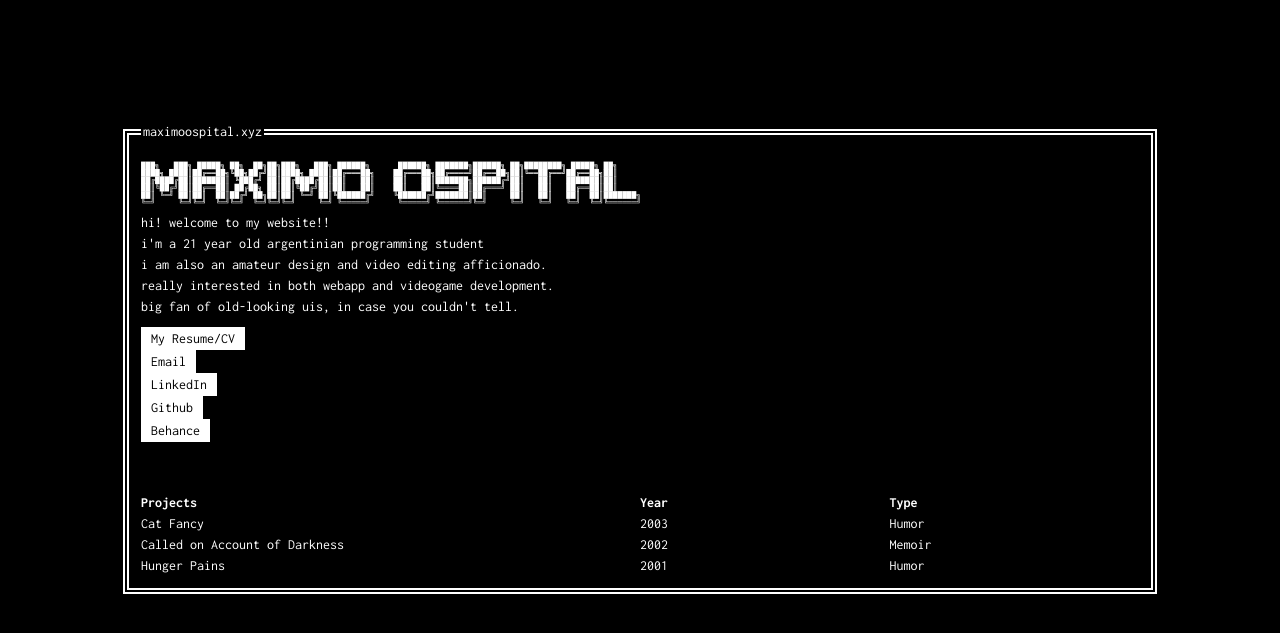
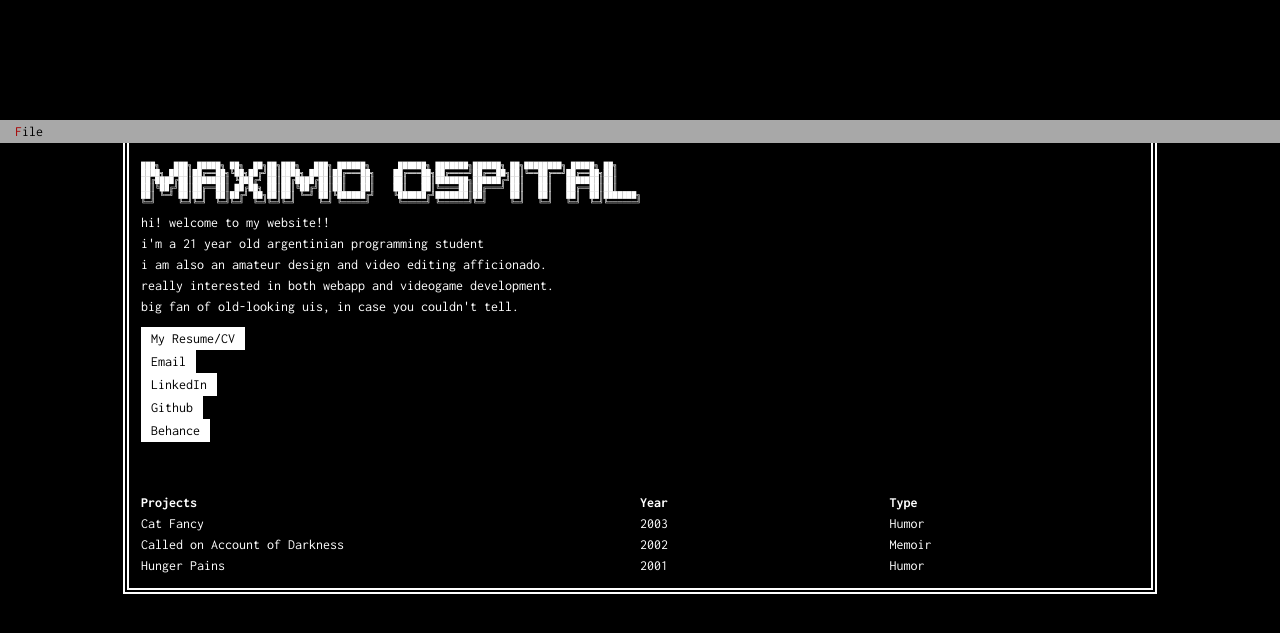
Before and after one commit to maximoospital/maximoospital.github.io, a Jekyll site: the page built from index.html, in a window 1280 px wide. Shown: the top 633 px of the page. Built offline with Jekyll 4.4.1, drawn with Linux system fonts in a browser that asks for light colours.

Commit message:
update ui

```diff
--- a/_layouts/default.html
+++ b/_layouts/default.html
@@ -3,6 +3,18 @@
   {% include head.html %}
 
   <body>
+    <nav class="tui-nav">
+      <ul>
+          <li class="tui-dropdown">
+              <span class="red-168-text">F</span>ile
+              <div class="tui-dropdown-content">
+                  <ul>
+                      <li><a href="#!"><span class="red-168-text">N</span>ew</a></li>
+                  </ul>
+              </div>
+          </li>
+      </ul>
+  </nav>
       <div class="container">
         {{ content }}
       </div>
```
